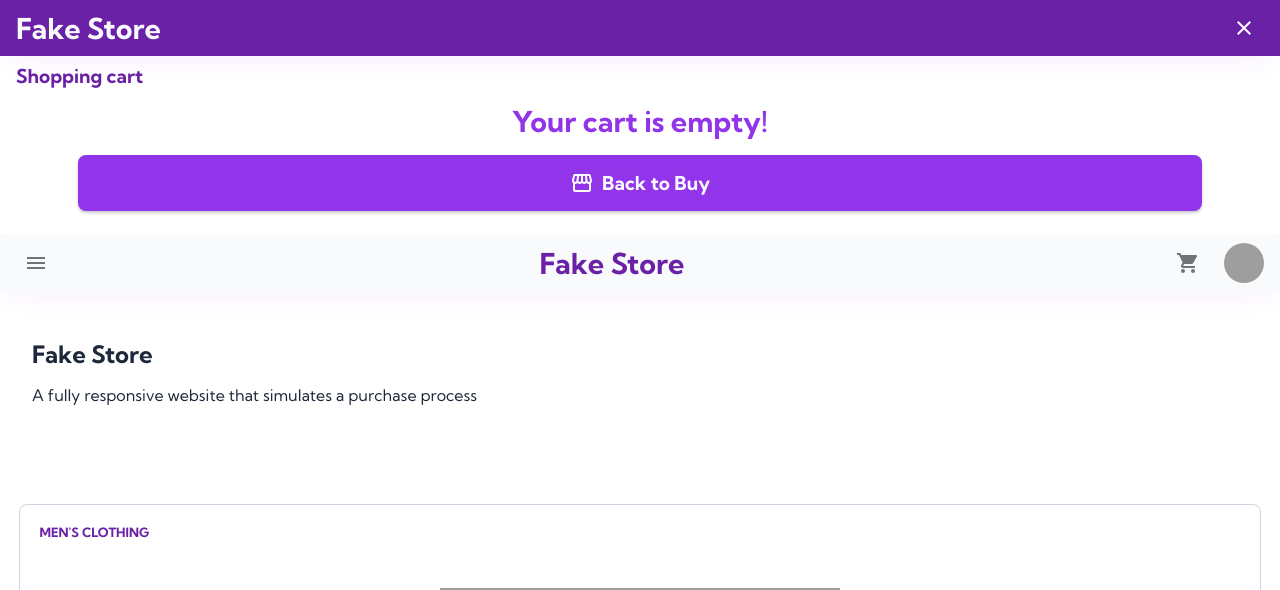
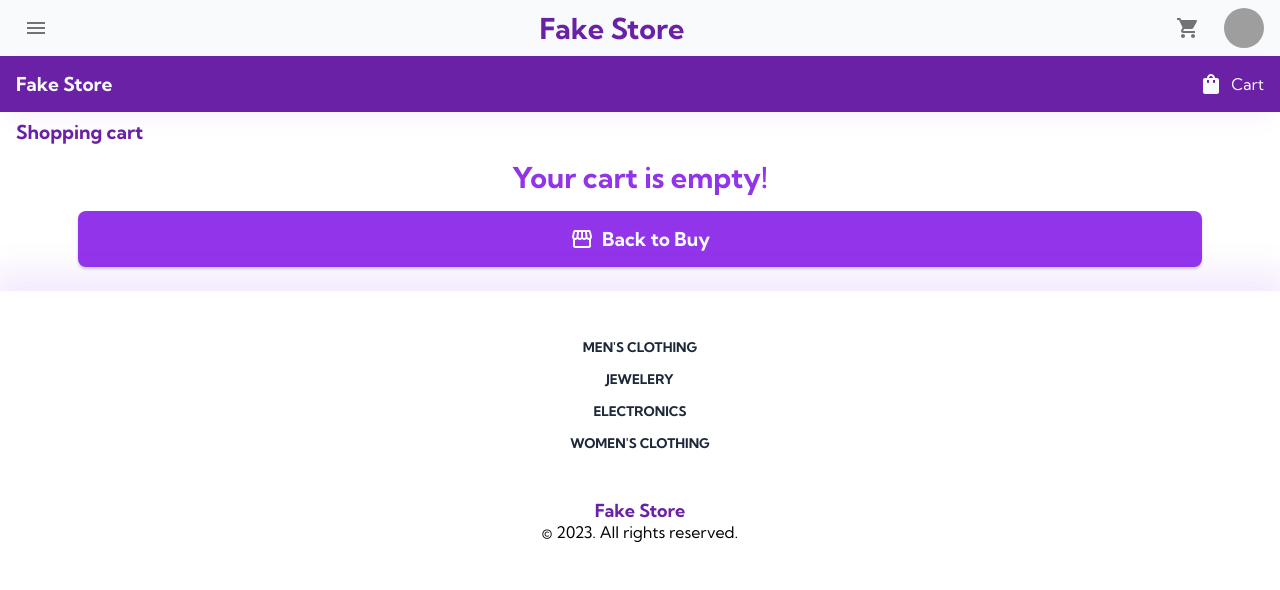
Before and after one commit to vieira-a/fake-store-react, a React (Vite) app: page /cart in a window 1280 px wide. Shown: the top 590 px of the page. Built offline with nearby package versions, Linux system fonts and the light colour scheme; grey boxes are pictures that could not be loaded.

Commit message:
feat: add routes to cart end home

```diff
--- a/src/App.tsx
+++ b/src/App.tsx
@@ -1,11 +1,15 @@
 import { GlobalStyle } from "./styles/global";
-import ProductCard from "./components/ProductCard/ProductCard";
+import { BrowserRouter, Routes, Route } from "react-router-dom";
+
+//context
 import CartProvider from "./context/CartContext";
 
 //components
 import Navigation from "./components/Navigation/Navigation";
+import Footer from "./components/Footer/Footer";
+
+//pages
 import Home from "./pages/Home/Home";
-import Footer from "./components/Footer/Footer";
 import Cart from "./pages/Cart/Cart";
 
 function App() {
@@ -13,10 +17,13 @@ function App() {
     <>
       <CartProvider>
         <GlobalStyle />
-        <Cart />
-        <Navigation />
-        <Home />
-        <ProductCard />
+        <BrowserRouter>
+          <Navigation />
+          <Routes>
+            <Route path="/" element={<Home />} />
+            <Route path="cart" element={<Cart />} />
+          </Routes>
+        </BrowserRouter>
         <Footer />
       </CartProvider>
     </>
--- a/src/components/Navigation/Navigation.tsx
+++ b/src/components/Navigation/Navigation.tsx
@@ -6,18 +6,24 @@ import ShoppingCartIcon from "@mui/icons-material/ShoppingCart";
 import Avatar from "@mui/material/Avatar";
 import Stack from "@mui/material/Stack";
 
+import { Link } from "react-router-dom";
+
 export default function Navigation() {
   return (
     <S.Navbar>
       <IconButton aria-label="Open Menu">
         <MenuIcon />
       </IconButton>
-      <S.Logo>Fake Store</S.Logo>
+      <Link to={"/"}>
+        <S.Logo>Fake Store</S.Logo>
+      </Link>
       <S.NavbarIcons>
-        <IconButton aria-label="cart">
-          <ShoppingCartIcon />
-          <Badge badgeContent={0} />
-        </IconButton>
+        <Link to={"/cart"}>
+          <IconButton aria-label="cart">
+            <ShoppingCartIcon />
+            <Badge badgeContent={0} />
+          </IconButton>
+        </Link>
         <Stack direction="row" spacing={2}>
           <Avatar
             alt="Anderson Vieira"
--- a/src/components/Navigation/styles.tsx
+++ b/src/components/Navigation/styles.tsx
@@ -11,7 +11,7 @@ export const Navbar = styled("nav")`
   box-shadow: 0 10px 30px -10px ${color.purple["6001"]};
 `;
 
-export const Logo = styled("a")`
+export const Logo = styled("h1")`
   font-size: 1.8rem;
   font-weight: bold;
 `;
--- a/src/pages/Cart/Cart.tsx
+++ b/src/pages/Cart/Cart.tsx
@@ -1,22 +1,29 @@
 import IconButton from "@mui/material/IconButton";
-import CloseIcon from "@mui/icons-material/Close";
+import ShoppingBagIcon from "@mui/icons-material/ShoppingBag";
 import * as S from "./styles";
 import { color } from "../../components/UI/colors";
 import BackBuy from "../../components/BackBuy/BackBuy";
+
+import { Link } from "react-router-dom";
 
 export default function Cart() {
   return (
     <>
       <S.CartHeader>
         <S.CartLogo>Fake Store</S.CartLogo>
-        <IconButton aria-label="Close Cart">
-          <CloseIcon sx={{ color: color.slate["50"] }} />
-        </IconButton>
+        <S.CartNav>
+          <IconButton aria-label="Close Cart">
+            <ShoppingBagIcon sx={{ color: color.slate["50"] }} />
+          </IconButton>
+          <Link to={"/cart"}>Cart</Link>
+        </S.CartNav>
       </S.CartHeader>
       <S.CartSection>
         <S.CartTitle>Shopping cart</S.CartTitle>
         <S.CartMessage>Your cart is empty!</S.CartMessage>
-        <BackBuy />
+        <Link to={"/"}>
+          <BackBuy />
+        </Link>
       </S.CartSection>
     </>
   );
--- a/src/pages/Cart/styles.tsx
+++ b/src/pages/Cart/styles.tsx
@@ -11,8 +11,13 @@ export const CartHeader = styled("header")`
   box-shadow: 0 10px 30px -10px ${color.purple["6001"]};
 `;
 
+export const CartNav = styled("div")`
+  display: flex;
+  align-items: center;
+`;
+
 export const CartLogo = styled("a")`
-  font-size: 1.8rem;
+  font-size: 1.2rem;
   font-weight: 600;
 `;
 
--- a/src/pages/Home/Home.tsx
+++ b/src/pages/Home/Home.tsx
@@ -1,4 +1,7 @@
 import * as S from "./styles";
+
+//components
+import ProductCard from "../../components/ProductCard/ProductCard";
 
 export default function Home() {
   return (
@@ -7,6 +10,7 @@ export default function Home() {
         <h2>Fake Store</h2>
         <p>A fully responsive website that simulates a purchase process</p>
       </S.Hero>
+      <ProductCard />
     </>
   );
 }
```
